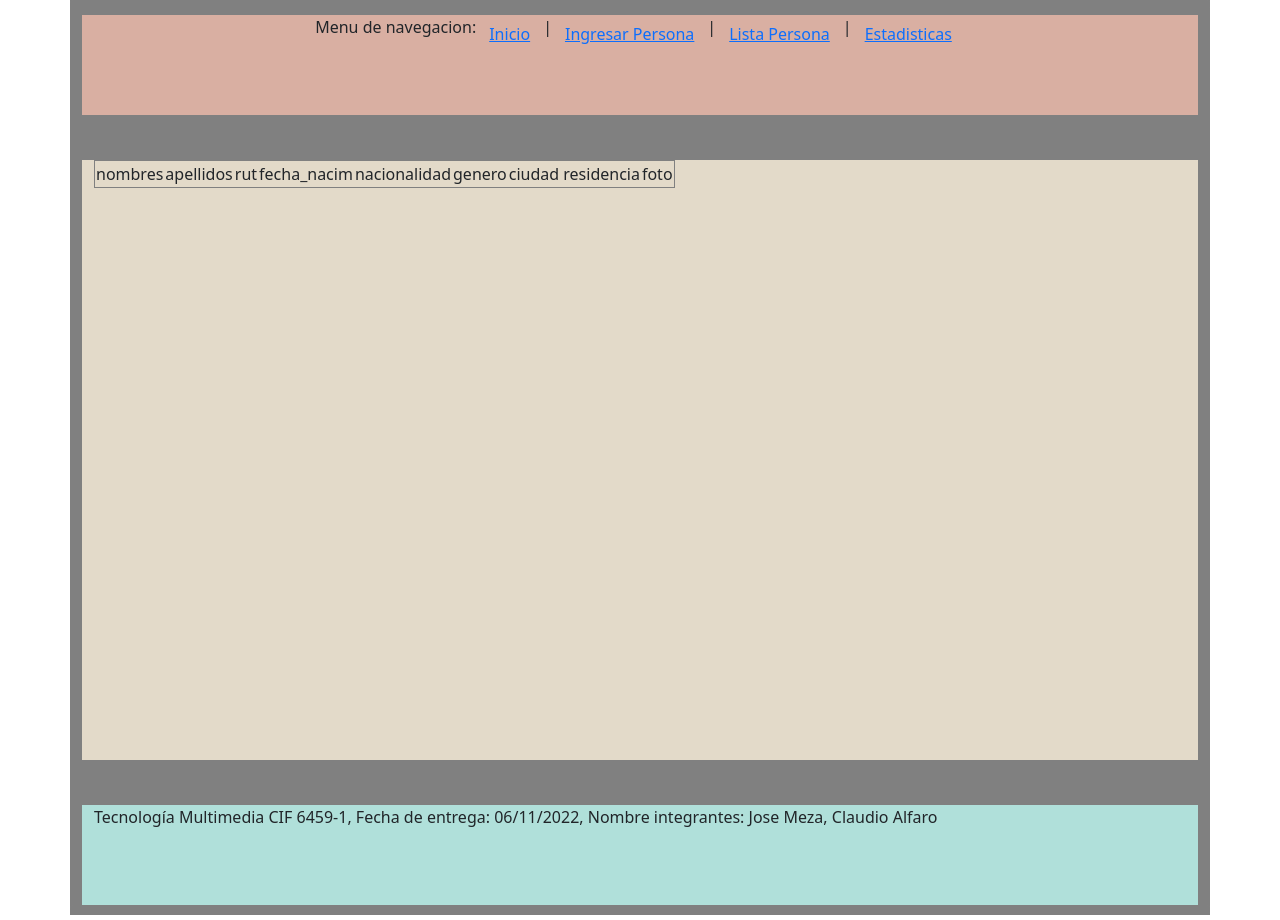
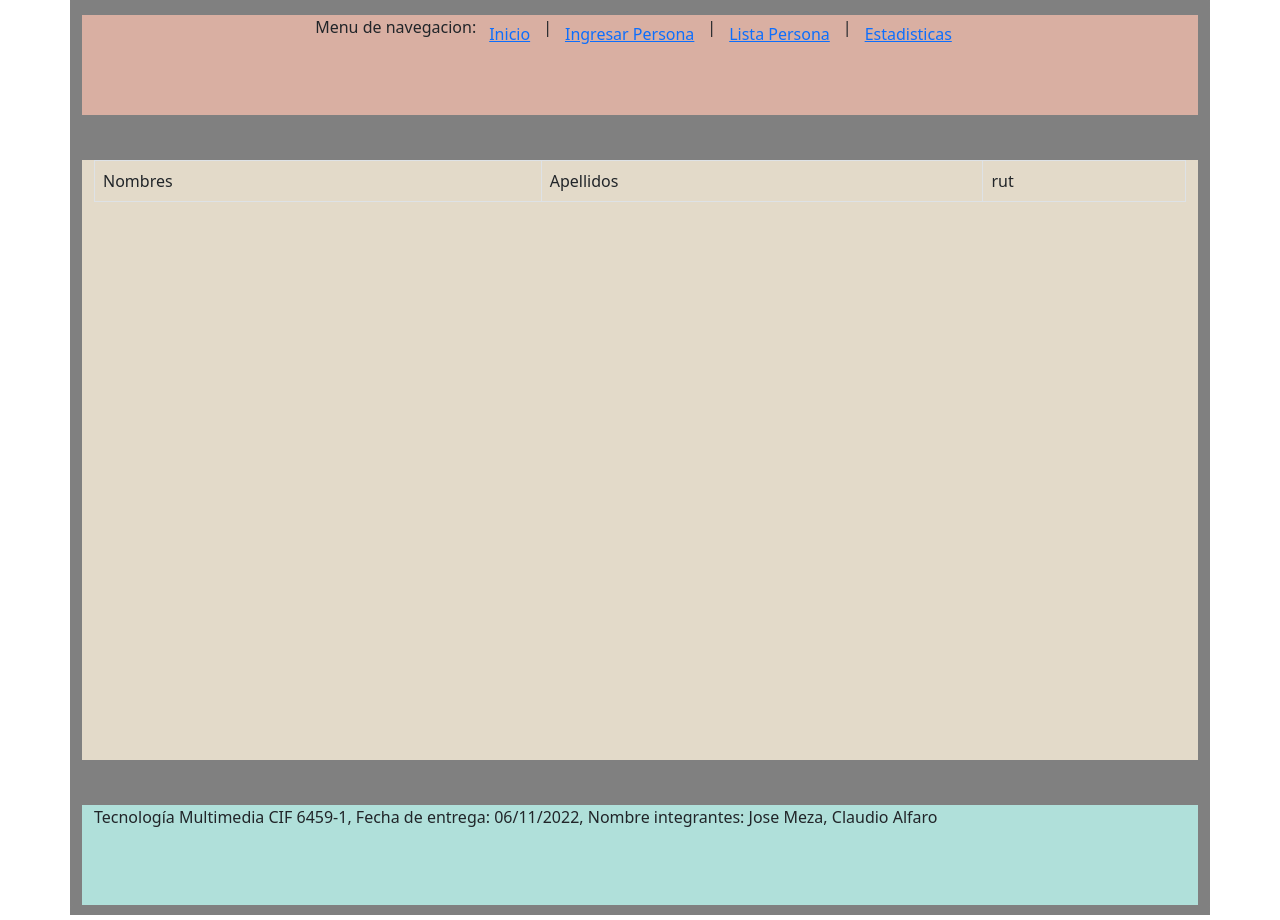
Before and after one commit to claudio745/multimedia-prueba-2, a PHP site: page /Pagina2.php in a window 1280 px wide. Run offline with PHP 8.4, Linux system fonts and the light colour scheme; data that the repository does not hold is empty.

Commit message:
Update Pagina2.php

```diff
--- a/Pagina2.php
+++ b/Pagina2.php
@@ -37,21 +37,17 @@
                     $conexion = mysqli_connect($host, $usuario, $pasword, $db);
 
                     ?>
-                    <table border = "1">
+                    <table class="table table-bordered">
                         <tr>
-                            <td>nombres</td>
-                            <td>apellidos</td>
+                            <td>Nombres</td>
+                            <td>Apellidos</td>
                             <td>rut</td>
-                            <td>fecha_nacim</td>
-                            <td>nacionalidad</td>
-                            <td>genero</td>
-                            <td>ciudad residencia</td>
-                            <td>foto</td>
+
                         </tr>
 
                         <?php
                         //Seleciono todo de la tabla noticia
-                        $sql="SELECT * FROM usuarios";
+                        $sql="SELECT * FROM datos";
                         $result=mysqli_query($conexion, $sql);
 
                         //ordeno imprimir
@@ -62,11 +58,9 @@
                             <td><?php echo $mostrar['nombres']?></td>
                             <td><?php echo $mostrar['apellidos']?></td>
                             <td><?php echo $mostrar['rut']?></td>
-                            <td><?php echo $mostrar['fecha_nacim']?></td>
-                            <td><?php echo $mostrar['nacionalidad']?></td>
-                            <td><?php echo $mostrar['genero']?></td>
-                            <td><?php echo $mostrar['ciudad residencia']?></td>
-                            <td><?php echo $mostrar['foto']?></td>
+                            <td><button type="button" class="btn btn-info">Ver Perfil</button></td>
+                            <td><button type="button" class="btn btn-danger">Descargar PDF</button></td>
+
                         </tr>
 
                         <?php
```
